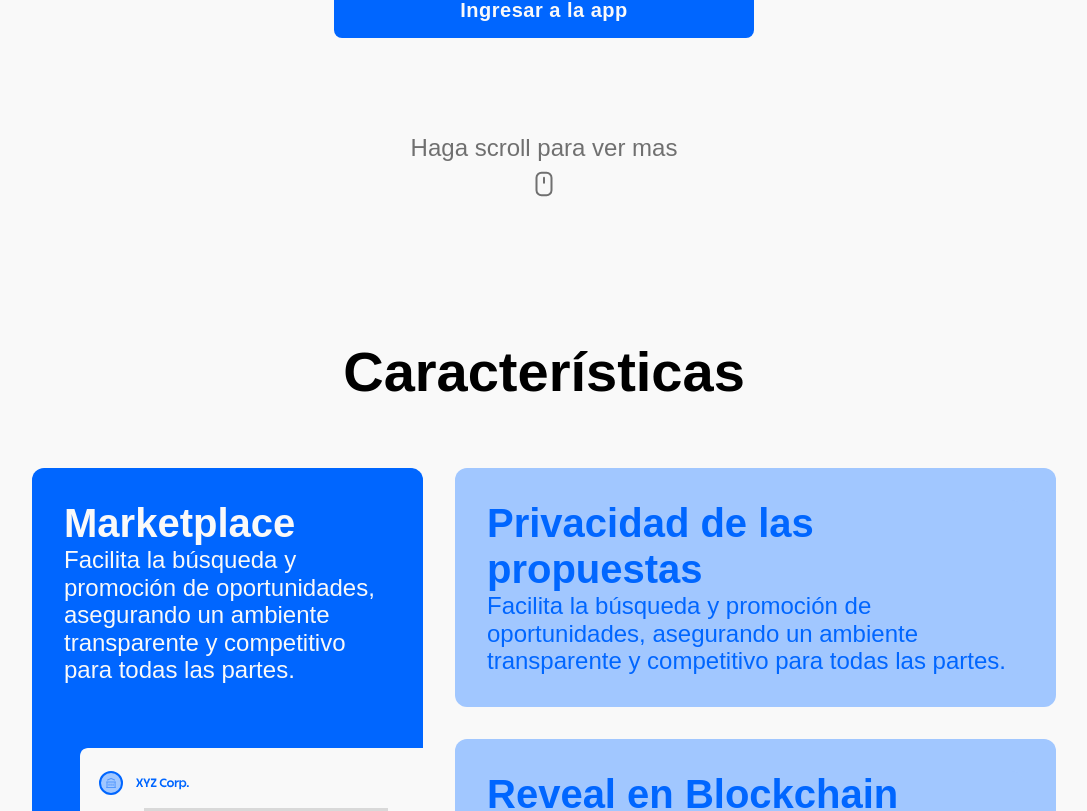
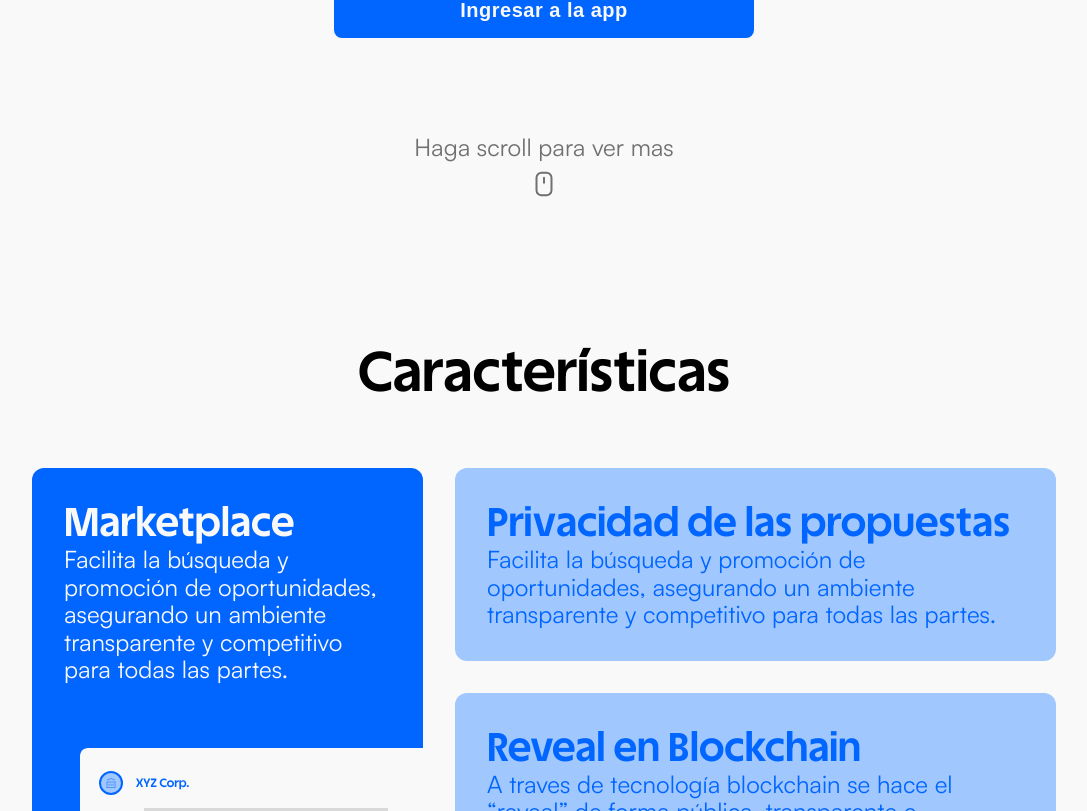
Before and after one commit to P4-Games/VeriTrust-Front, a Next.js app: page / in a window 1280 px wide. Shown: the part 609-1420 px from the top of the page, without its empty margins (96-1183 px from the left). Built offline with nearby package versions, Linux system fonts and the light colour scheme.

Commit message:
update global styles

```diff
--- a/app/globals.css
+++ b/app/globals.css
@@ -1,36 +1,33 @@
-*{
+* {
   margin: 0;
   padding: 0;
 }
 
-*::selection{
-    background-color: #171717;
-    color: #eee;
-}
-
-*::-moz-selection{
+*::selection {
   background-color: #171717;
   color: #eee;
 }
 
-html{
+*::-moz-selection {
+  background-color: #171717;
+  color: #eee;
+}
+
+html {
   scroll-behavior: smooth;
 }
 
-html::-webkit-scrollbar{
-  width: 0.5rem
+html::-webkit-scrollbar {
+  width: 0.5rem;
 }
 
-html::-webkit-scrollbar-track{
+html::-webkit-scrollbar-track {
   background-color: #eee;
 }
 
-html::-webkit-scrollbar-thumb{
+html::-webkit-scrollbar-thumb {
   background-color: #171717;
 }
-
-
-
 
 :root {
   --color-primary: #0066ff;
@@ -42,8 +39,8 @@ html::-webkit-scrollbar-thumb{
   --color-placeholder: #707070;
 }
 
-@import url("https://fonts.cdnfonts.com/css/satoshi");
-@import url("https://fonts.cdnfonts.com/css/tasa-explorer");
+/* @import url("https://fonts.cdnfonts.com/css/satoshi");
+@import url("https://fonts.cdnfonts.com/css/tasa-explorer"); */
 
 body {
   margin: 0;
@@ -52,7 +49,7 @@ body {
 }
 
 h2 {
-  font-family: "TASA Explorer", sans-serif;
+  font-family: var(--font-tasa);
   font-size: 3.5rem;
   @media only screen and (max-width: 680px) {
     font-size: 2rem;
@@ -60,19 +57,24 @@ h2 {
 }
 
 h3 {
-  font-family: "TASA Explorer", sans-serif;
+  font-family: var(--font-tasa);
   font-size: 2.5rem;
   @media only screen and (max-width: 680px) {
     font-size: 1.75rem;
   }
 }
 
-button {
-  font-family: "TASA Explorer", sans-serif;
+label,
+input {
+  font-family: var(--font-satoshi);
+}
+
+buton {
+  font-family: var(--font-tasa);
 }
 
 p {
-  font-family: "Satoshi", sans-serif;
+  font-family: var(--font-satoshi);
   font-size: 1.5rem;
   @media only screen and (max-width: 680px) {
     font-size: 1rem;
--- a/styles/variables.scss
+++ b/styles/variables.scss
@@ -8,9 +8,9 @@ $spacing: 1.88rem;
 $spacing2: 3.75rem;
 $spacing0_5: 1.5rem;
 
-$background2: #DDD;
-$background3: #EEE;
-$linear: linear-gradient(180deg, #F9F9F9 0%, #F9F9F9 0.01%, #E5E5E5 100%);
+$background2: #ddd;
+$background3: #eee;
+$linear: linear-gradient(180deg, #f9f9f9 0%, #f9f9f9 0.01%, #e5e5e5 100%);
 
 $primary: #0066ff;
 $secondary: #a1c7ff;
@@ -18,4 +18,5 @@ $text: #171717;
 $text-dark: #a1c7ff;
 $background: #f9f9f9;
 $background-dark: #001029;
+$background-grey: #dddddd;
 $placeholder: #707070;
```
